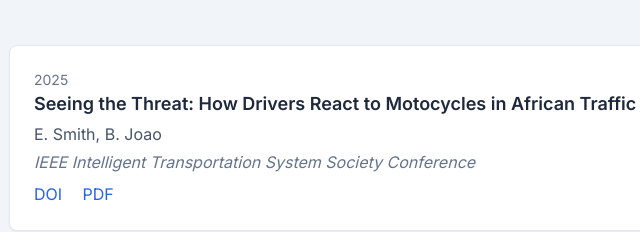
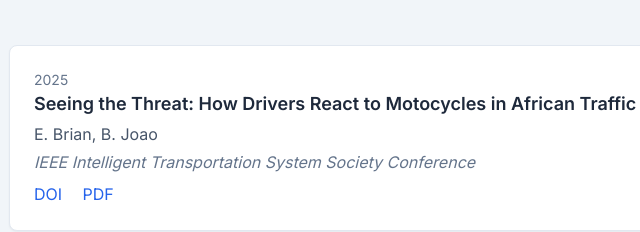
Before and after one commit to okemawo/edge-website, a plain HTML site: page index.html in a window 1280 px wide. Shown: the part 1976-2208 px from the top of the page, 183-823 px from the left. Drawn offline with nearby package versions, Linux system fonts and the light colour scheme.

Commit message:
Update author name in publication item

```diff
--- a/index.html
+++ b/index.html
@@ -142,7 +142,7 @@
                 <div class="publication-item bg-white p-6 rounded-lg shadow-sm border border-slate-200">
                     <p class="text-slate-500 text-sm">2025</p>
                     <h3 class="font-semibold text-lg text-slate-800">Seeing the Threat: How Drivers React to Motocycles in African Traffic</h3>
-                    <p class="text-slate-600 mt-1">E. Smith, B. Joao <span class="font-semibold"></span></p>
+                    <p class="text-slate-600 mt-1">E. Brian, B. Joao <span class="font-semibold"></span></p>
                     <p class="text-slate-500 italic mt-1">IEEE Intelligent Transportation System Society Conference</p>
                     <div class="mt-2 space-x-4">
                         <a href="#" class="text-blue-600 hover:underline">DOI</a>
```
